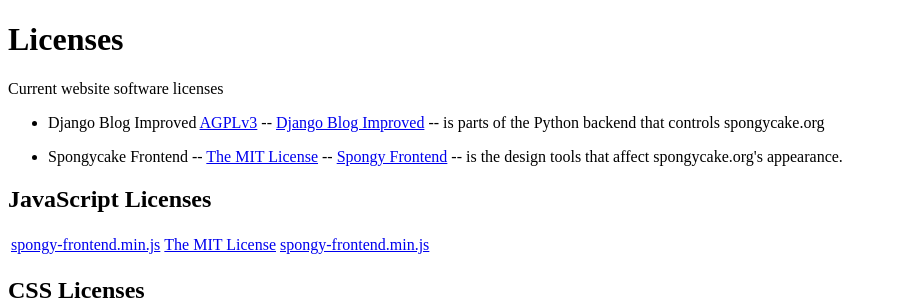
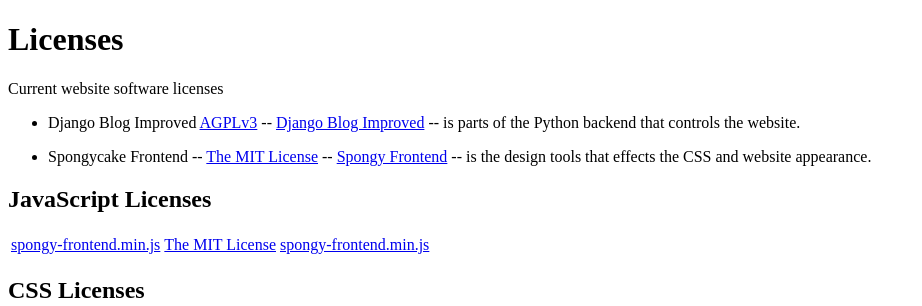
Before and after one commit to CameronNicolson/django-blog-improved, a Django app: template blog/templates/pages/license.html in a window 1280 px wide. Shown: the part 26-332 px from the top of the page, without its empty margins (0-922 px from the left). Run offline with Django 3.2, Linux system fonts and the light colour scheme; the template is opened without the code that fills it, so the values that code supplies are empty; parts of the project's set-up code (start-up, migrations or seed data) failed here and were passed over.

Commit message:
white label descriptions

```diff
--- a/blog/templates/pages/license.html
+++ b/blog/templates/pages/license.html
@@ -9,9 +9,9 @@
 <h1 class="govuk-heading">Licenses</h1>
 <p>Current website software licenses</p>
 <ul>
-    <li><p>Django Blog Improved <a href="https://codeberg.org/spongycake/django-blog-improved/raw/commit/b2f9dc37d134af9894c8c595fa48feba3f2fa2b4/LICENSE.txt">AGPLv3</a> -- <a href="https://codeberg.org/spongycake/django-blog-improved">Django Blog Improved</a> -- is parts of the Python backend that controls spongycake.org</p>
+    <li><p>Django Blog Improved <a href="https://codeberg.org/spongycake/django-blog-improved/raw/commit/b2f9dc37d134af9894c8c595fa48feba3f2fa2b4/LICENSE.txt">AGPLv3</a> -- <a href="https://codeberg.org/spongycake/django-blog-improved">Django Blog Improved</a> -- is parts of the Python backend that controls the website.</p>
     </li>
-    <li><p>Spongycake Frontend -- <a href="https://codeberg.org/spongycake/spongy-frontend/raw/branch/master/LICENSE.txt">The MIT License</a> -- <a href="https://codeberg.org/spongycake/spongy-frontend">Spongy Frontend</a> -- is the design tools that affect spongycake.org's appearance.</p>
+    <li><p>Spongycake Frontend -- <a href="https://codeberg.org/spongycake/spongy-frontend/raw/branch/master/LICENSE.txt">The MIT License</a> -- <a href="https://codeberg.org/spongycake/spongy-frontend">Spongy Frontend</a> -- is the design tools that effects the CSS and website appearance.</p>
     </li>
 </ul>
 <h2>JavaScript Licenses</h2>
```
